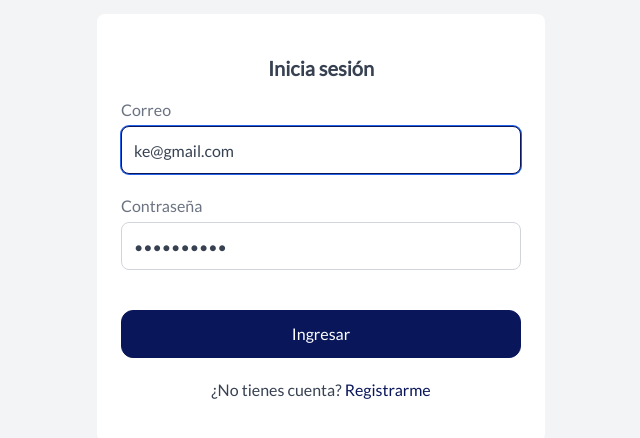
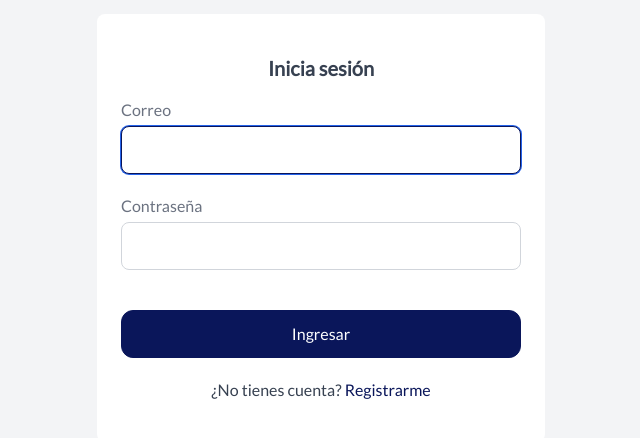
Before and after one commit to kenetpicado/dashency, a Vue app: page /#/login in a window 1280 px wide. Shown: the part 172-610 px from the top of the page, without its empty margins (319-959 px from the left). Built offline with nearby package versions, Linux system fonts and the light colour scheme; what @meforma/vue-toaster, vue3-print-nb would draw is missing.

Commit message:
Refactor sidebar component and login form

```diff
--- a/src/components/Sidebar/TheSidebar.vue
+++ b/src/components/Sidebar/TheSidebar.vue
@@ -6,17 +6,9 @@
       </div>
 
       <ul class="space-y-1">
-        <li
-          v-for="(item, index) in items.filter((i) => i.show || i.show == undefined)"
-          :key="index"
-        >
+        <li v-for="(item, index) in items.filter((i) => i.show || i.show == undefined)" :key="index">
           <SectionSidebar v-if="!item.to" :title="item.title" />
-          <ItemSidebarLink
-            v-else
-            :item="item"
-            :active="selected == item.to.name"
-            @click="selected = item.to.name"
-          />
+          <ItemSidebarLink v-else :item="item" :active="selected == item.to.name" @click="selected = item.to.name" />
         </li>
         <li>
           <ItemSidebar @click="logout" :item="{ title: 'Salir', icon: IconLogout }" />
@@ -81,21 +73,27 @@ const items = [
     show: hasRoles(['ROOT', 'ADMINISTRADOR'])
   },
   {
+    title: 'Finanzas'
+  },
+  {
     title: 'Facturación',
     to: { name: 'billing' },
     icon: IconDatabaseDollar,
     show: hasRoles(['ROOT', 'ADMINISTRADOR', 'CAJERO'])
   },
   {
+    title: 'Gastos',
+    to: { name: 'expenses' },
+    icon: IconTransferOut,
+    show: hasRoles(['ROOT', 'ADMINISTRADOR'])
+  },
+  {
+    title: 'Reportes'
+  },
+  {
     title: 'Arqueos',
     to: { name: 'archings' },
     icon: IconLogs,
-    show: hasRoles(['ROOT', 'ADMINISTRADOR'])
-  },
-  {
-    title: 'Gastos',
-    to: { name: 'expenses' },
-    icon: IconTransferOut,
     show: hasRoles(['ROOT', 'ADMINISTRADOR'])
   },
   {
--- a/src/views/Guest/LoginView.vue
+++ b/src/views/Guest/LoginView.vue
@@ -8,8 +8,8 @@ import type { ILoginForm } from '@/types'
 const { login, processing } = useAuth()
 
 const form = ref<ILoginForm>({
-  email: 'ke@gmail.com',
-  password: 'password1A'
+  email: '',
+  password: ''
 })
 </script>
 
@@ -19,15 +19,7 @@ const form = ref<ILoginForm>({
   </div>
 
   <form @submit.prevent="login(form)">
-    <InputForm
-      text="Correo"
-      name="email"
-      v-model="form.email"
-      autofocus
-      required
-      type="email"
-      autocomplete="on"
-    />
+    <InputForm text="Correo" name="email" v-model="form.email" autofocus required type="email" autocomplete="on" />
     <InputForm text="Contraseña" name="password" v-model="form.password" required type="password" />
 
     <div class="mt-10">
```
